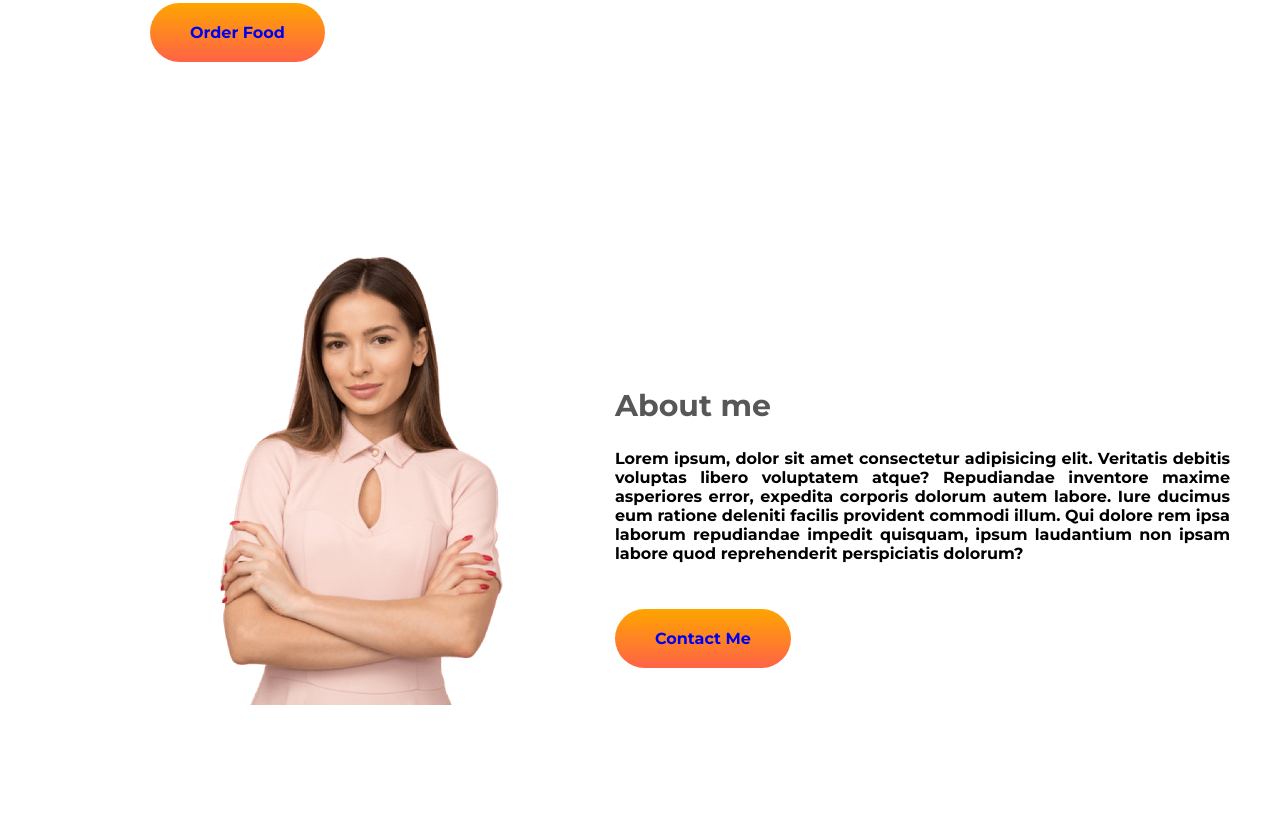
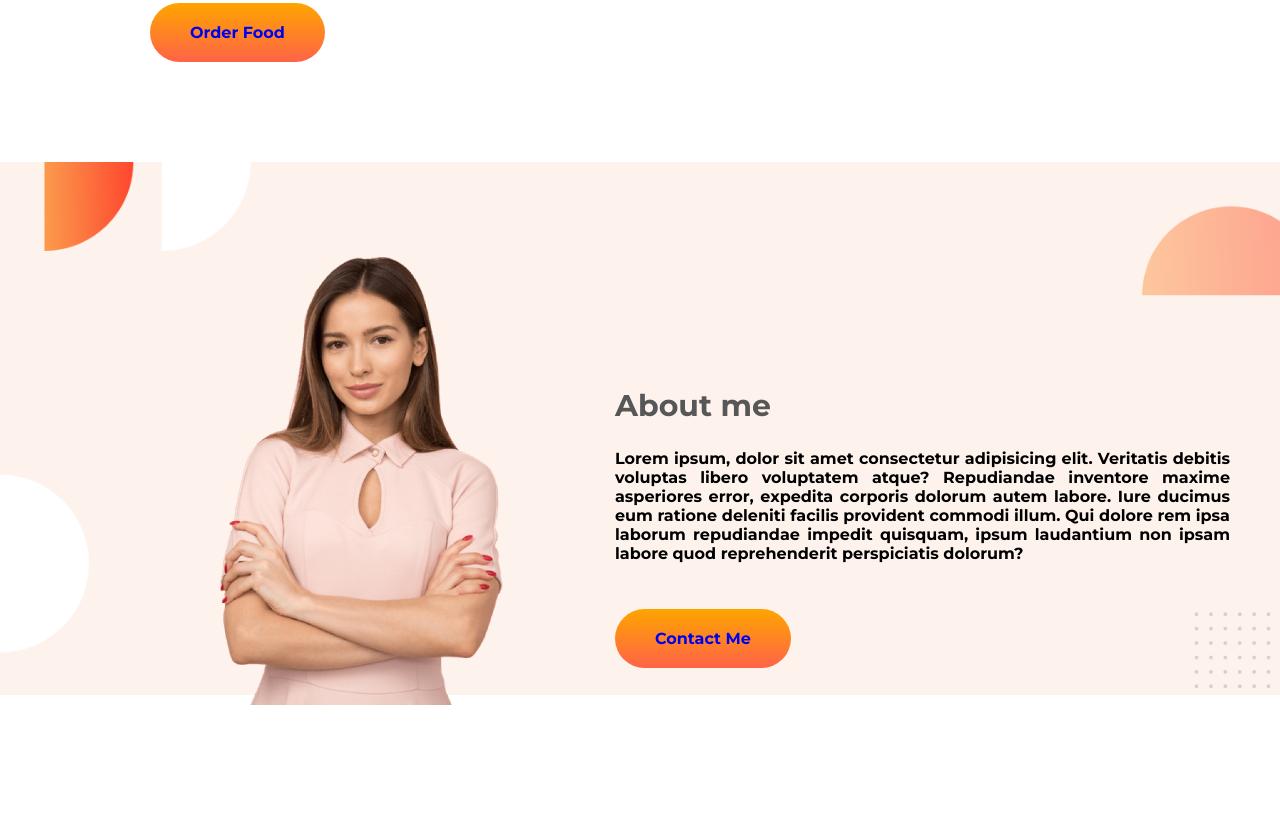
Before and after one commit to DabasishDasJoy/Eat-Healthy-Project, a plain HTML site: page index.html in a window 1280 px wide. Shown: the part 615-1440 px from the top of the page. Drawn offline with Linux system fonts and the light colour scheme.

Commit message:
image location should be in root folder first

```diff
--- a/css/style.css
+++ b/css/style.css
@@ -53,7 +53,7 @@ h1,h2 {
 }
 
 .about-me {
-    background-image: url("images/shapes/7.png");
+    background-image: url("../images/shapes/7.png");
     background-repeat: no-repeat;
     background-size: 100%;
 }
```
